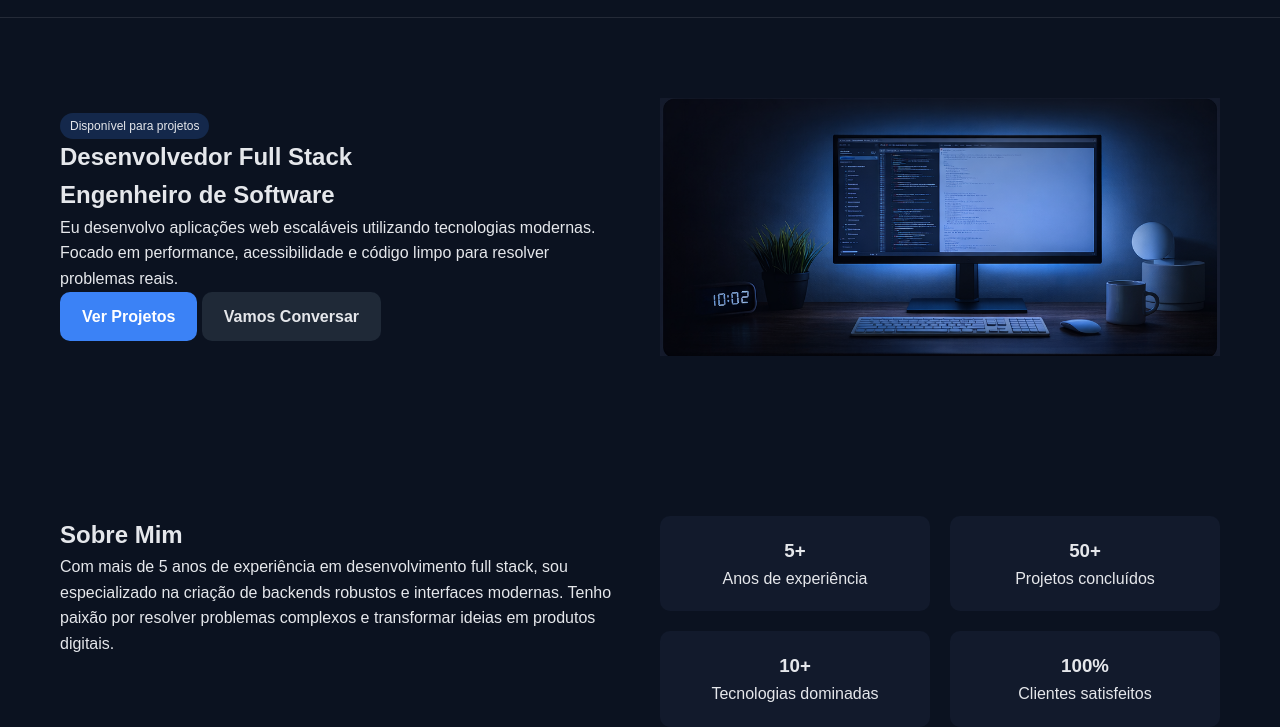
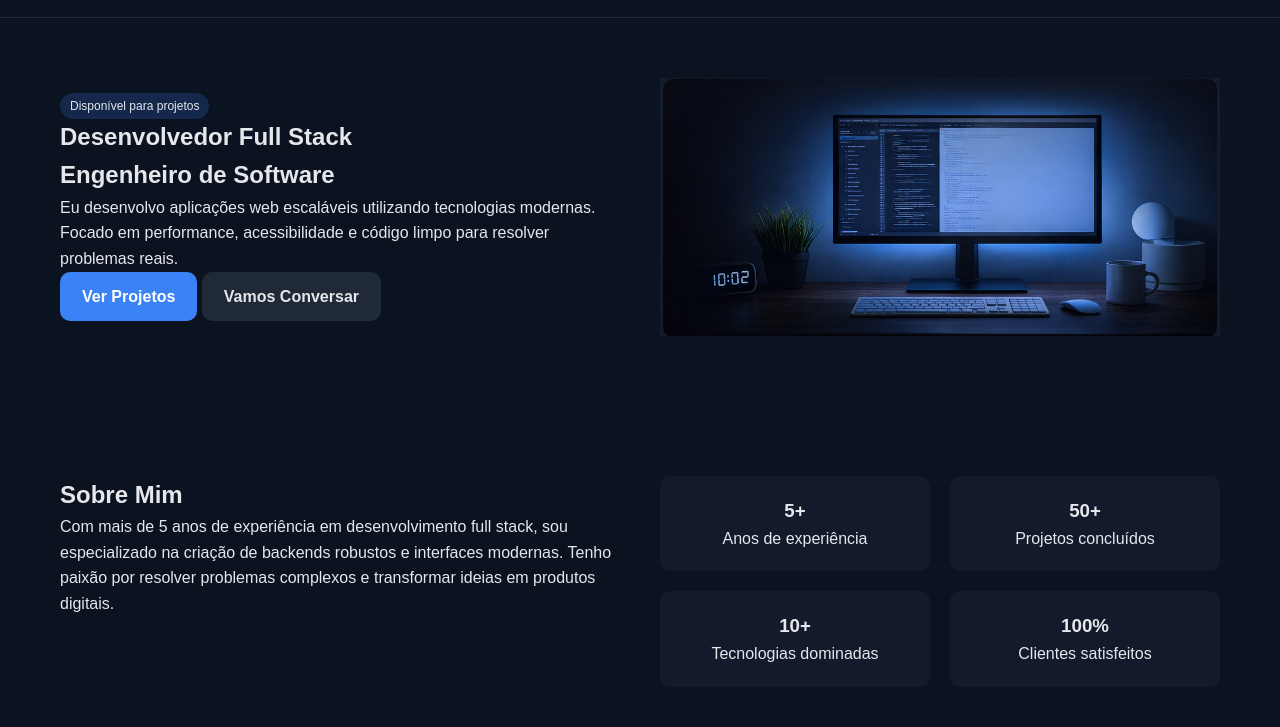
Before and after one commit to jasielrasec18-dev/landingpage-portifolio, a plain HTML site: page index.html in a window 1280 px wide. Shown: the part 73-800 px from the top of the page. Drawn offline with Linux system fonts and the light colour scheme.

Commit message:
fix: corrigir padding do .hero

```diff
--- a/css/sections.css
+++ b/css/sections.css
@@ -15,7 +15,7 @@ gap:20px;
 }
 
 .hero{
-padding:80px 0;
+padding:60px 0;
 }
 
 .about{
```
